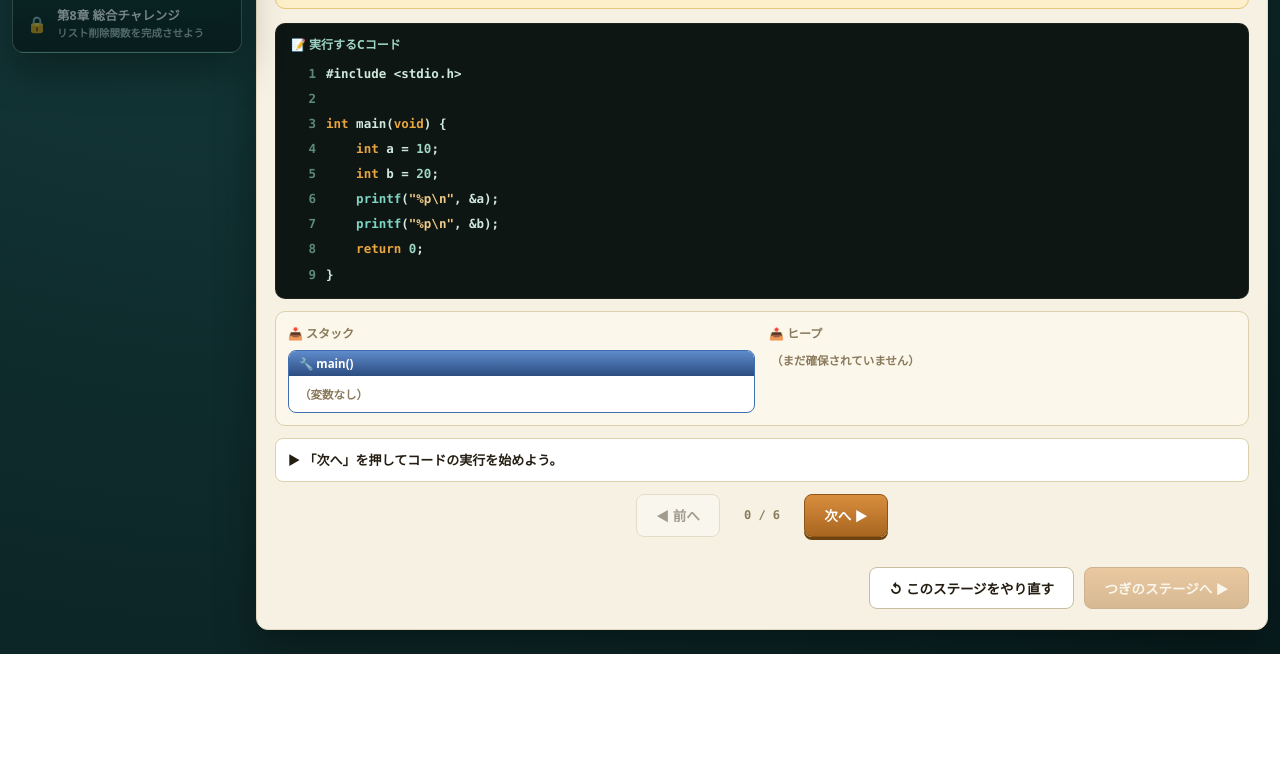
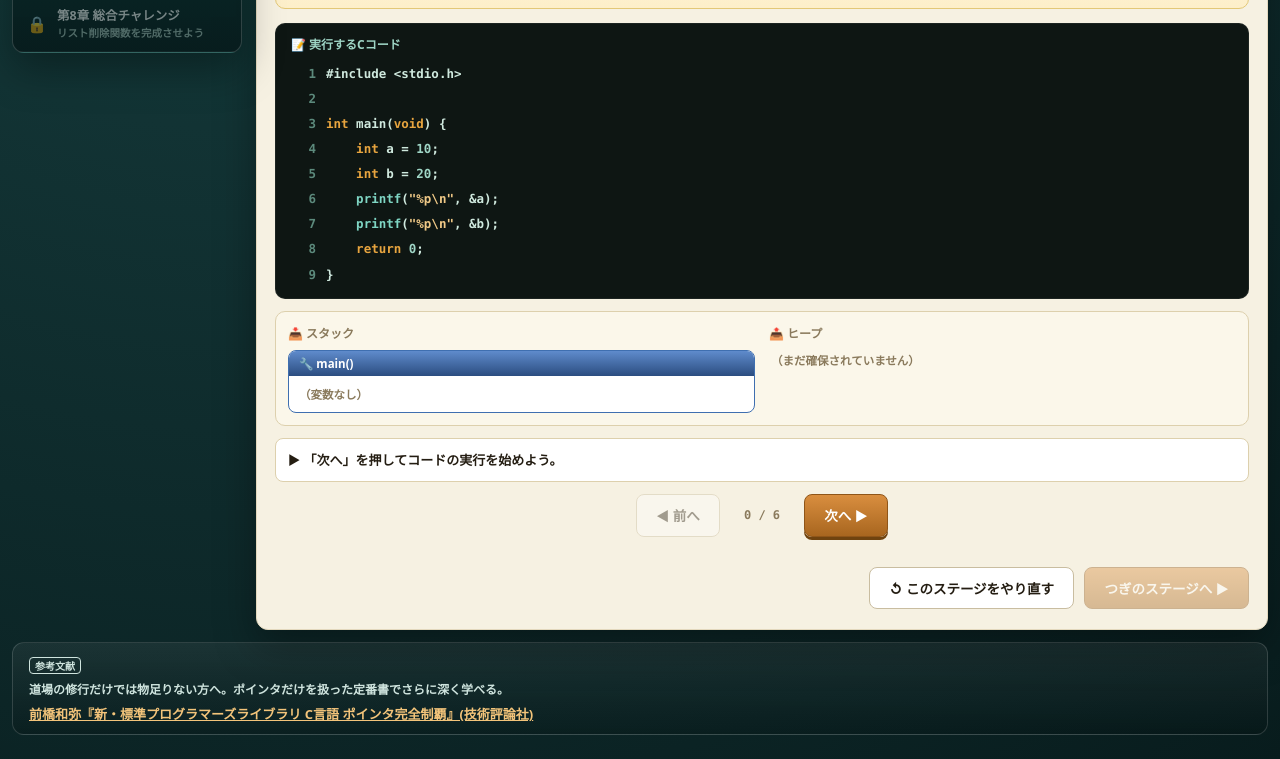
Before and after one commit to ruglerugle/c-pointer-dojo, a plain HTML site: page index.html in a window 1280 px wide. Shown: the part 530-1289 px from the top of the page. Before the commit the page ends 1184 px from the top, so only its background shows below. Drawn offline with Linux system fonts and the light colour scheme.

Commit message:
feat: 参考文献として書籍紹介を追加
前橋和弥『C言語 ポインタ完全制覇』をページ下部に紹介。
algo-questと同じAmazonアソシエイトタグ(senjin-22)を使用。

```diff
--- a/index.html
+++ b/index.html
@@ -181,6 +181,12 @@ body{font-family:var(--f);color:var(--ink);font-weight:600;min-height:100vh;
 .ending h2{font-size:22px;margin-bottom:14px;color:#1c2f2b}
 .ending p{font-size:13.5px;line-height:1.8;color:#3a2c08;margin-bottom:16px}
 .ending-list{text-align:left;display:inline-block;background:#fff8e6;border:1px solid #e3c877;border-radius:10px;padding:14px 18px;font-size:12.5px;line-height:2;color:#3a2c08;margin-bottom:18px}
+
+/* Book recommendation */
+#book-recommend{background:linear-gradient(180deg,rgba(255,255,255,.06),rgba(0,0,0,.14));border:1px solid rgba(255,255,255,.15);border-radius:12px;padding:10px 16px}
+.book-recommend-label{display:inline-block;font-size:10px;font-weight:900;color:#cfe4de;border:1px solid #cfe4de;border-radius:4px;padding:0 5px;margin:0 0 6px}
+.book-recommend-lead{font-size:12px;color:#cfe4de;margin:0 0 4px;font-weight:700}
+#book-recommend a{font-size:13px;color:#f3c47a;font-weight:900;text-decoration:underline}
 </style>
 </head>
 <body>
@@ -204,6 +210,8 @@ body{font-family:var(--f);color:var(--ink);font-weight:600;min-height:100vh;
     </aside>
     <main class="main-area" id="main-area"></main>
   </div>
+
+  <div id="book-recommend"></div>
 </div>
 
 <script>
@@ -1153,9 +1161,25 @@ function showEnding(){
   renderSidebar();
 }
 
+/* ---------- book recommendation ---------- */
+const BOOK_RECOMMEND = {
+  title: '前橋和弥『新・標準プログラマーズライブラリ C言語 ポインタ完全制覇』(技術評論社)',
+  url: 'https://www.amazon.co.jp/dp/477419381X?tag=senjin-22',
+};
+function renderBookRecommend(){
+  const el = qs('#book-recommend');
+  if(!el) return;
+  el.innerHTML = `
+    <p class="book-recommend-label">参考文献</p>
+    <p class="book-recommend-lead">道場の修行だけでは物足りない方へ。ポインタだけを扱った定番書でさらに深く学べる。</p>
+    <a href="${BOOK_RECOMMEND.url}" target="_blank" rel="sponsored noopener">${escapeHtml(BOOK_RECOMMEND.title)}</a>
+  `;
+}
+
 /* ---------- boot ---------- */
 loadProgress();
 mountStage(Math.min(state.currentIndex, state.unlocked-1));
+renderBookRecommend();
 </script>
 </body>
 </html>
```
